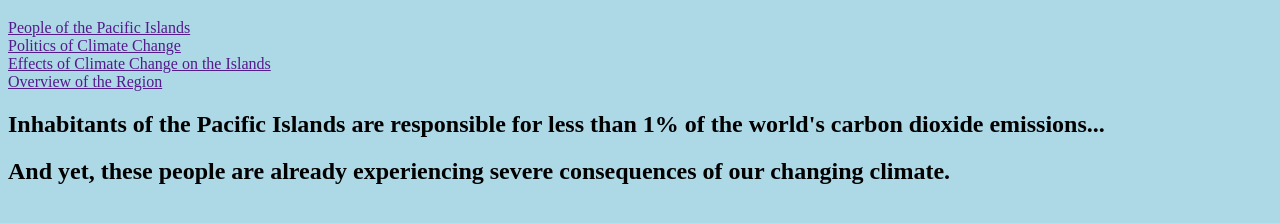
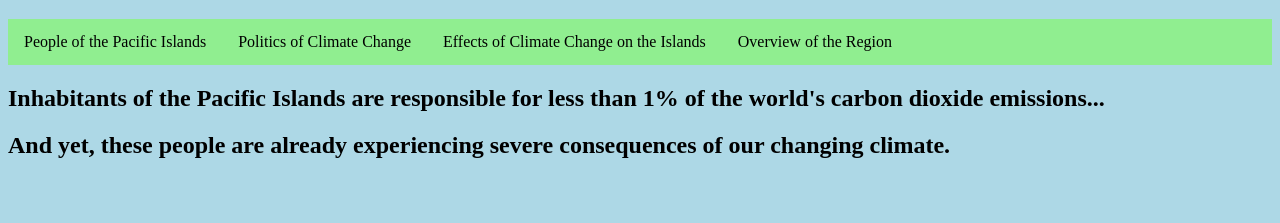
Before and after one commit to destroyeroftroy/destroyeroftroy.github.io, a plain HTML site: page index.html in a window 1280 px wide. Shown: the part 61-284 px from the top of the page. Drawn offline with Linux system fonts and the light colour scheme.

Commit message:
better looking navigation bar

```diff
--- a/home.css
+++ b/home.css
@@ -16,4 +16,25 @@ ul
   list-style-type: none;
   margin: 0;
   padding: 0;
+  overflow: hidden;
+  background-color: lightgreen;
 }
+
+li
+{
+  float: left;
+}
+
+li a
+{
+  display: block;
+  color: black;
+  text-align: center;
+  padding: 14px 16px;
+  text-decoration: none;
+}
+
+li a:hover
+{
+  background-color: white;
+}
```
Also changed, not shown: index.html (+1 -0 lines).
